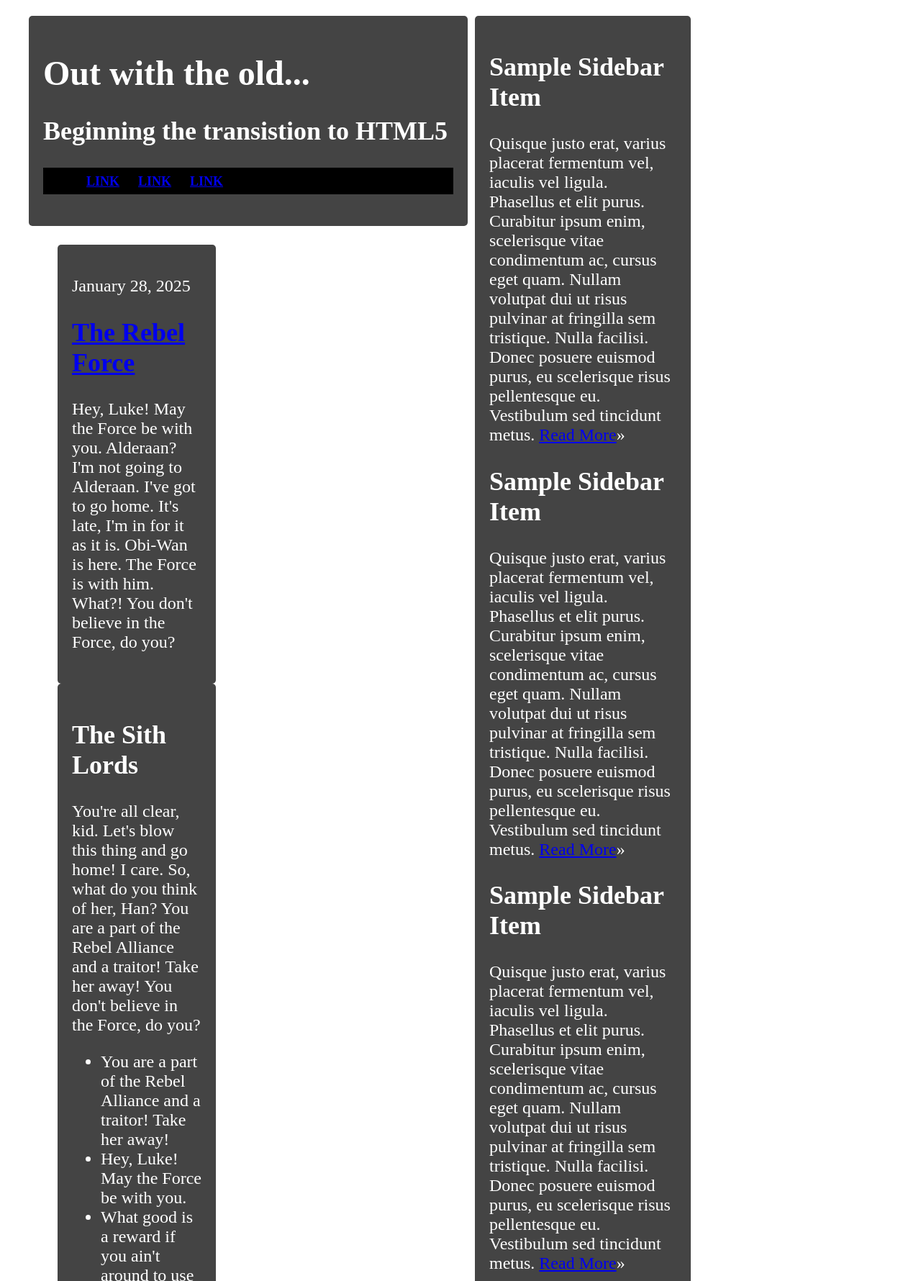
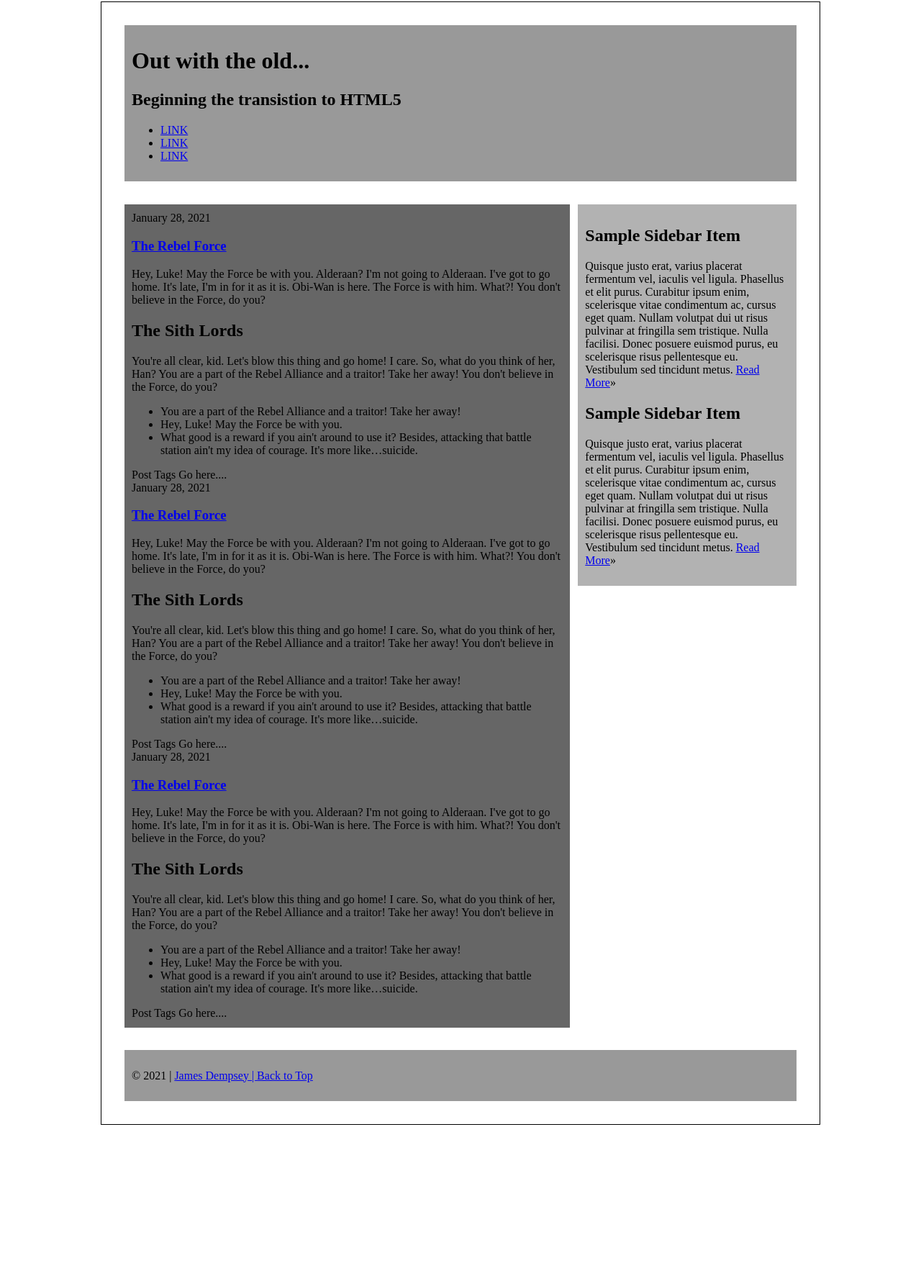
Before and after one commit to James-D-Dempsey/Mobile-Web, a plain HTML site: page css-grid-excercise-1/index.html in a window 1280 px wide. Shown: the part 18-1798 px from the top of the page at 72% size. After the commit the page ends 1601 px from the top, so only its background shows below. Drawn offline with Linux system fonts and the light colour scheme.

Commit message:
Preparing to add final project

```diff
--- a/css-grid-excercise-1/assets/css/screen.css
+++ b/css-grid-excercise-1/assets/css/screen.css
@@ -1,71 +1,120 @@
-header {
-    background-color: #27445D;
-    color: white;
-    text-align: left;
-    padding: 15px;
-    font-size: 24px;
-    font-weight: bold;
+/* apply a natural box layout model to all elements, but allowing components to change */
+html {
+  box-sizing: border-box;
 }
-  nav {
-    background-color: #000;
+*,
+*:before,
+*:after {
+  box-sizing: inherit;
+}
 
+/*Nicolas Gallagher http://nicolasgallagher.com/micro-clearfix-hack/ */
+/* Start of "Micro clearfix" */
+
+.cf {
+  zoom: 1;
+}
+.cf:before,
+.cf:after {
+  content: "";
+  display: table;
+}
+.cf:after {
+  clear: both;
+}
+
+/* End of "Micro clearfix" */
+
+
+.container {
+  width:950px;
+  /* background: url("imgs/final_grid.png"); */   /* Uncomment to see the grid (Does not scale with media queries)*/
+  border: 1px solid #000;
+  margin: 20px auto;
+}
+
+header.primary {
+  width: 93.68421%; /* 890px / 950px*/
+  background: rgba(0, 0, 0, 0.4);
+  margin: 3.15789%; /* 30px / 950px*/
+  padding: 1.05263%; /* 10px / 950px*/
+  float: left;
+}
+
+#content {
+  width: 62.10526%; /* 50 * 10 + 10 * 10 / 950px*/
+  background: rgba(0, 0, 0, 0.6);
+  margin-left: 3.15789%;
+  padding: 1.05263%;
+  float: left;
+}
+
+aside {
+  width: 30.5263%; /* 5*50 + 4*10 / 950px*/
+  background: rgba(0, 0, 0, 0.3);
+  margin-left: 1.05263%;
+  padding: 1.05263%;
+  float: left;
+}
+
+footer.primary {
+  width: 93.68421%; /* 890px / 950px*/
+  background: rgba(0, 0, 0, 0.4);
+  margin: 3.15789%; /* 30px / 950px*/
+  padding: 1.05263%; /* 10px / 950px*/
+  float: left;
+}
+
+.col-5 {
+  width: 30.5263%; /* 5*50 + 4*10 / 950px*/
+  background: rgba(0, 0, 0, 0.3);
+  margin-left: 1.05263%;
+  padding: 1.05263%;
+  float: left;
+}
+
+.col-10 {
+  width: 62.10526%; /* 50 * 10 + 10 * 10 / 950px*/
+  background: rgba(0, 0, 0, 0.6);
+  margin-left: 3.15789%;
+  padding: 1.05263%;
+  float: left;
+}
+
+.col-15 {
+  width: 93.68421%; /* 890px / 950px*/
+  background: rgba(0, 0, 0, 0.4);
+  margin: 3.15789%; /* 30px / 950px*/
+  padding: 1.05263%; /* 10px / 950px*/
+  float: left;
+}
+
+@media screen and (min-width: 900px) {
+  .container {
+    width: 800px;
   }
-  nav ul {
-    list-style-type: none;
-    margin-left: 10px;
+}
+
+@media screen and (min-width: 1100px) {
+  .container {
+    width: 1000px;
   }
-  nav ul li {
-    display: inline;
-    height: 35px;
-    line-height: 35px;
+}
+
+@media screen and (min-width: 1600px) {
+  .container {
+    width: 1500px;
   }
-  nav ul li a {
-    display: inline-block;
-    padding-right: 10px;
-    padding-left: 10px;
-    font-size: 18px;
+}
+
+@media screen and (min-width: 2500px) {
+  .container {
+    width: 2300px;
   }
+}
 
-  body {
-    margin: 40px;
+@media screen and (min-width: 3500px) {
+  .container {
+    width: 3000px;
   }
-
-  .wrapper {
-      display: grid;
-      grid-gap: 10px;
-      grid-template-columns: [col1-start] 300px  [col2-start] 300px  [col3-start] 300px [col3-end];
-      grid-template-rows: [row1-start] auto [row2-start] auto [row3-start] auto [row3-end];
-      background-color: #fff;
-      color: #444;
-    }
-
-    .box {
-      background-color: #444;
-      color: #fff;
-      border-radius: 5px;
-      padding: 20px;
-      font-size: 150%;
-
-    }
-
-    .a {
-      grid-column: col1-start / col3-start;
-      grid-row: row1-start ;
-    }
-    .b {
-      grid-column: col3-start ;
-      grid-row: row1-start / row2-end;
-    }
-    .c {
-      grid-column: col1-start;
-      grid-row: row2-start ;
-    }
-    .d {
-      grid-column: col2-start ;
-      grid-row: row2-start ;
-    }
-
-    .e {
-      grid-column: col1-start / col3-start;
-      grid-row: row3-start;
-    }
+}
--- a/css-grid-excercise-1/index.html
+++ b/css-grid-excercise-1/index.html
@@ -1,19 +1,21 @@
 <!DOCTYPE html>
 <html lang="en">
+
 <head>
-<meta charset="utf-8" />
+  <meta charset="utf-8">
   <title>Out with the old...</title>
-<link rel="stylesheet" type="text/css" href="assets/css/screen.css">
-<meta name="description" content="We are going to refine this document down to a good starting point for all html5 projects moving forward." />
-<meta name="author" content="Thomas Wallace" />
+  <link rel="stylesheet" href="assets/css/screen.css">
+  <meta name="description" content="We are going to refine this document down to a good starting point for all html5 projects moving forward.">
+  <meta name="author" content="James Dempsey">
   <link rel="shortcut icon" href="/favicon.ico" />
 </head>
-<body class="wrapper">
 
-  <header class="box a">
+<body>
+  <div class="container cf">
+    <header class="primary" role="banner">
       <h1>Out with the old...</h1>
       <h2>Beginning the transistion to HTML5</h2>
-    <nav>
+      <nav class="primary">
         <ul>
           <li><a href="#">LINK</a></li>
           <li><a href="#">LINK</a></li>
@@ -21,15 +23,13 @@
         </ul>
       </nav>
     </header>
-  <div id="content">
-    <section>
-      <figure>
-        <div class="box c">
-        <p class="post-date">January 28, 2025</p>
+    <section id="content">
+      <article class="post">
+        <header>
+          <time class="post-date" datetime="2021-01-28">January 28, 2021</time>
           <h1> <a href="#" rel="bookmark" title="link to this post">The Rebel Force</a> </h1>
+        </header>
         <p>Hey, Luke! May the Force be with you. Alderaan? I'm not going to Alderaan. I've got to go home. It's late, I'm in for it as it is. Obi-Wan is here. The Force is with him. What?! You don't believe in the Force, do you?</p>
-      </div>
-      <div class = "box d">
         <h2>The Sith Lords</h2>
         <p>You're all clear, kid. Let's blow this thing and go home! I care. So, what do you think of her, Han? You are a part of the Rebel Alliance and a traitor! Take her away! You don't believe in the Force, do you?</p>
         <ul>
@@ -37,32 +37,54 @@
           <li>Hey, Luke! May the Force be with you.</li>
           <li>What good is a reward if you ain't around to use it? Besides, attacking that battle station ain't my idea of courage. It's more like&hellip;suicide.</li>
         </ul>
+        <footer class="post-meta"> Post Tags Go here.... </footer>
+      </article>
+      <article class="post">
+        <header>
+          <time class="post-date" datetime="2021-01-28">January 28, 2021</time>
+          <h1> <a href="#" rel="bookmark" title="link to this post">The Rebel Force</a> </h1>
+        </header>
+        <p>Hey, Luke! May the Force be with you. Alderaan? I'm not going to Alderaan. I've got to go home. It's late, I'm in for it as it is. Obi-Wan is here. The Force is with him. What?! You don't believe in the Force, do you?</p>
+        <h2>The Sith Lords</h2>
+        <p>You're all clear, kid. Let's blow this thing and go home! I care. So, what do you think of her, Han? You are a part of the Rebel Alliance and a traitor! Take her away! You don't believe in the Force, do you?</p>
+        <ul>
+          <li>You are a part of the Rebel Alliance and a traitor! Take her away!</li>
+          <li>Hey, Luke! May the Force be with you.</li>
+          <li>What good is a reward if you ain't around to use it? Besides, attacking that battle station ain't my idea of courage. It's more like&hellip;suicide.</li>
+        </ul>
+        <footer class="post-meta"> Post Tags Go here.... </footer>
+      </article>
+      <article class="post">
+        <header>
+          <time class="post-date" datetime="2021-01-28">January 28, 2021</time>
+          <h1> <a href="#" rel="bookmark" title="link to this post">The Rebel Force</a> </h1>
+        </header>
+        <p>Hey, Luke! May the Force be with you. Alderaan? I'm not going to Alderaan. I've got to go home. It's late, I'm in for it as it is. Obi-Wan is here. The Force is with him. What?! You don't believe in the Force, do you?</p>
+        <h2>The Sith Lords</h2>
+        <p>You're all clear, kid. Let's blow this thing and go home! I care. So, what do you think of her, Han? You are a part of the Rebel Alliance and a traitor! Take her away! You don't believe in the Force, do you?</p>
+        <ul>
+          <li>You are a part of the Rebel Alliance and a traitor! Take her away!</li>
+          <li>Hey, Luke! May the Force be with you.</li>
+          <li>What good is a reward if you ain't around to use it? Besides, attacking that battle station ain't my idea of courage. It's more like&hellip;suicide.</li>
+        </ul>
+        <footer class="post-meta"> Post Tags Go here.... </footer>
+      </article>
+    </section>
+    <aside role="complementary" class="sidebar">
+      <article class="widget">
+        <h2>Sample Sidebar Item </h2>
+        <p>Quisque justo erat, varius placerat fermentum vel, iaculis vel ligula. Phasellus et elit purus. Curabitur ipsum enim, scelerisque vitae condimentum ac, cursus eget quam. Nullam volutpat dui ut risus pulvinar at fringilla sem tristique. Nulla facilisi. Donec posuere euismod purus, eu scelerisque risus pellentesque eu. Vestibulum sed tincidunt metus. <a href="#">Read More</a>&raquo;</p>
+      </article>
+      <article class="widget">
+        <h2>Sample Sidebar Item </h2>
+        <p>Quisque justo erat, varius placerat fermentum vel, iaculis vel ligula. Phasellus et elit purus. Curabitur ipsum enim, scelerisque vitae condimentum ac, cursus eget quam. Nullam volutpat dui ut risus pulvinar at fringilla sem tristique. Nulla facilisi. Donec posuere euismod purus, eu scelerisque risus pellentesque eu. Vestibulum sed tincidunt metus. <a href="#">Read More</a>&raquo;</p>
+      </article>
+    </aside>
+    <footer class="primary" role="contentinfo">
+      <p>&copy; 2021 | <a href="#">James Dempsey | </a><a href="#top">Back to Top</p>
+    </footer>
   </div>
-        <div class="post-meta"> Post Tags Go here.... </div>
-      </figure>
-    </section>
-    </div>
-    <!--#primary -->
-    <aside class="box b">
-      <articles>
-        <h1>Sample Sidebar Item </h1>
-        <p>Quisque justo erat, varius placerat fermentum vel, iaculis vel ligula. Phasellus et elit purus. Curabitur ipsum enim, scelerisque vitae condimentum ac, cursus eget quam. Nullam volutpat dui ut risus pulvinar at fringilla sem tristique. Nulla facilisi. Donec posuere euismod purus, eu scelerisque risus pellentesque eu. Vestibulum sed tincidunt metus. <a href="#">Read More</a>&raquo;</p>
-      </articles>
-      <articles>
-        <h1>Sample Sidebar Item </h1>
-        <p>Quisque justo erat, varius placerat fermentum vel, iaculis vel ligula. Phasellus et elit purus. Curabitur ipsum enim, scelerisque vitae condimentum ac, cursus eget quam. Nullam volutpat dui ut risus pulvinar at fringilla sem tristique. Nulla facilisi. Donec posuere euismod purus, eu scelerisque risus pellentesque eu. Vestibulum sed tincidunt metus. <a href="#">Read More</a>&raquo;</p>
-      </articles>
-      <articles>
-        <h1>Sample Sidebar Item </h1>
-        <p>Quisque justo erat, varius placerat fermentum vel, iaculis vel ligula. Phasellus et elit purus. Curabitur ipsum enim, scelerisque vitae condimentum ac, cursus eget quam. Nullam volutpat dui ut risus pulvinar at fringilla sem tristique. Nulla facilisi. Donec posuere euismod purus, eu scelerisque risus pellentesque eu. Vestibulum sed tincidunt metus. <a href="#">Read More</a>&raquo;</p>
-      </articles>
-    </aside>
-    <!--#secondary -->
-
-  <!--#content -->
-  <footer class = "box e">
-    <p>&copy; 2025 <a href="#">Thomas Wallace</a></p>
-  </footer>
   <!--.container -->
 </body>
+
 </html>
--- /dev/null
+++ b/responsive_images/assets/style.css
@@ -0,0 +1,14 @@
+body {
+    background-color: #111;
+    color: #fff;
+    font-family: Arial, sans-serif;
+    padding: 20px;
+    text-align: center;
+  }
+
+  img {
+    max-width: 100%;
+    height: auto;
+    border: 2px solid white;
+    margin-top: 20px;
+  }
```
Also changed, not shown: figma_prototype/index.html (added, +22 -0 lines), index.html (+3 -2 lines), responsive_images/index.html (added, +26 -0 lines), resume/index.html (+6 -6 lines), css-grid-excercise-1/assets/css/imgs/final_grid.png (added), css-grid-excercise-1/assets/css/imgs/grid.png (added), responsive_images/assets/imgs/cloud_large.webp (added), responsive_images/assets/imgs/cloud_medium.webp (added), responsive_images/assets/imgs/cloud_small.webp (added). Lines whose indentation alone changed are shown as unchanged.
